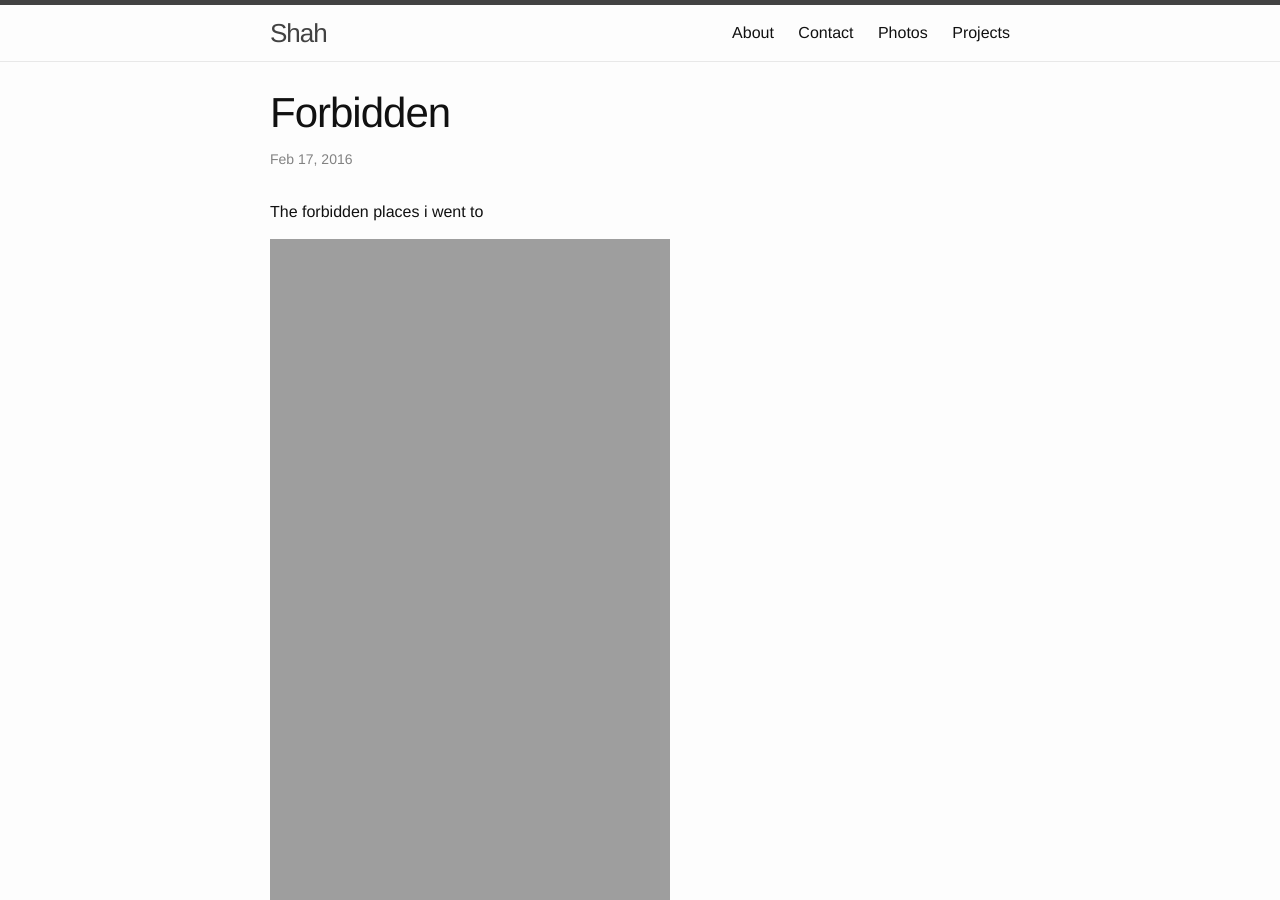
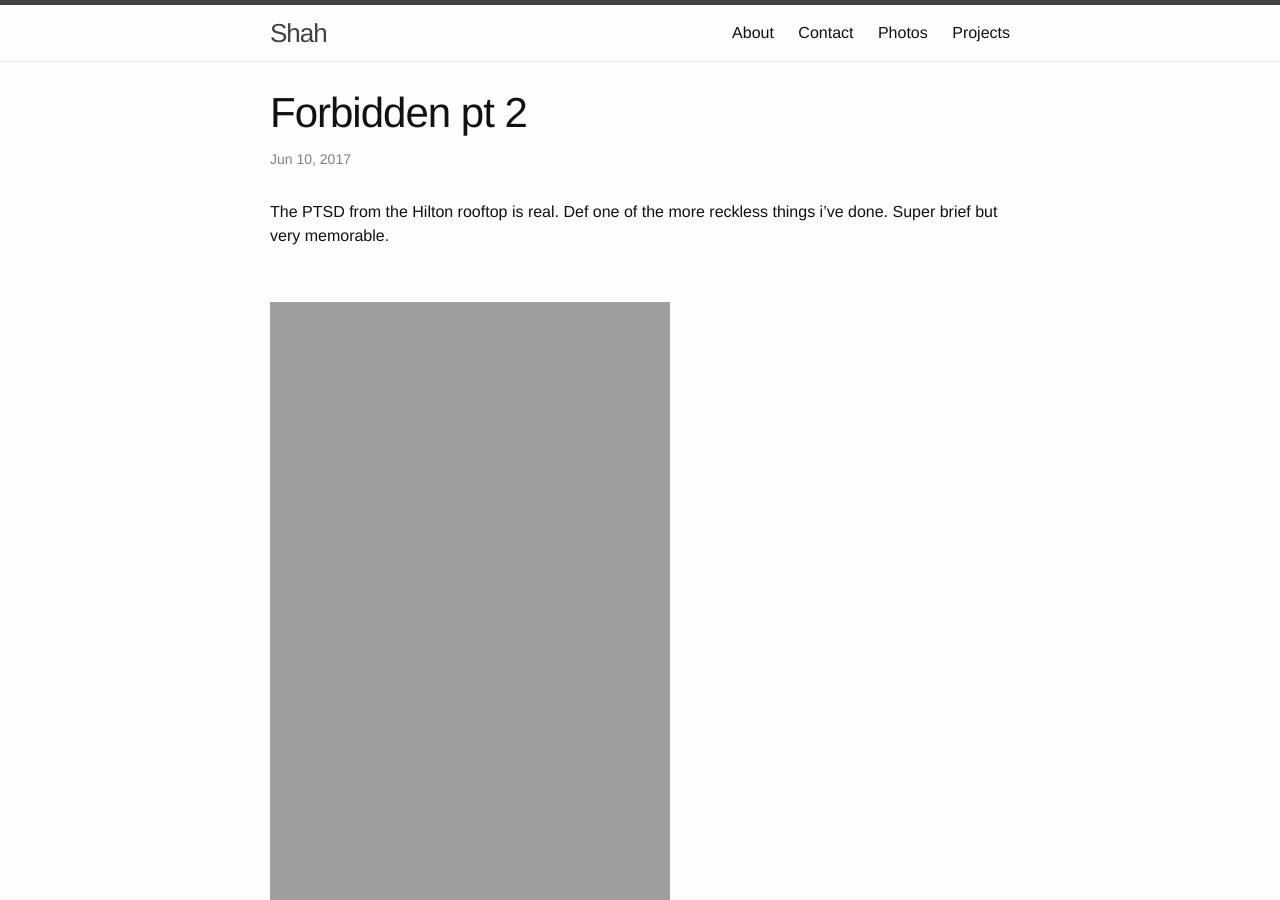
Before and after one commit to ShahriaAhmed/ShahriaAhmed.github.io, a Jekyll site: the page built from _posts/2017-06-10-Hilton.md, in a window 1280 px wide and 900 px high. Built offline with Jekyll 4.4.1, drawn with Linux system fonts in a browser that asks for light colours.

Commit message:
Date fix

```diff
--- a/_posts/2019-08-02-test.markdown
+++ b/_posts/2017-02-02-test.markdown
@@ -1,7 +1,7 @@
 ---
 layout: post
 title:  "test"
-date:   2016-02-17 08:51:07 +0100
+date:   2017-02-02 08:51:07 +0100
 categories: test
 ---
 
--- a/_posts/2017-06-10-Hilton.md
+++ b/_posts/2017-06-10-Hilton.md
@@ -1,11 +1,15 @@
 ---
 layout: post
-title:  "Forbidden"
-date:   2016-02-17 08:51:07 +0100
+title:  "Forbidden pt 2"
+date:   2017-06-10 08:51:07 +0100
 categories: misc
 
 ---
 
-The forbidden places i went to
+The PTSD from the Hilton rooftop is real. Def one of the more reckless things i've done. Super brief but very memorable.
 
+&nbsp;
+&nbsp;
+&nbsp;
+&nbsp;
 {% include gallery-layout.html gallery=site.data.galleries.Hilton %}
```
Also changed, not shown: _posts/2017-03-02-Bangladesh.md (+3 -1 lines), _posts/2017-04-05-Glenwood.md (+3 -2 lines), _posts/2018-04-15-Bangladesh pt 2.md (+3 -1 lines), _posts/2019-01-22-Bangladesh pt 3.md (+4 -2 lines), _posts/2017-01-05-first_post.md (renamed from _posts/2019-08-05-first_post.md), _posts/2019-07-06-Montreal.md (added).
